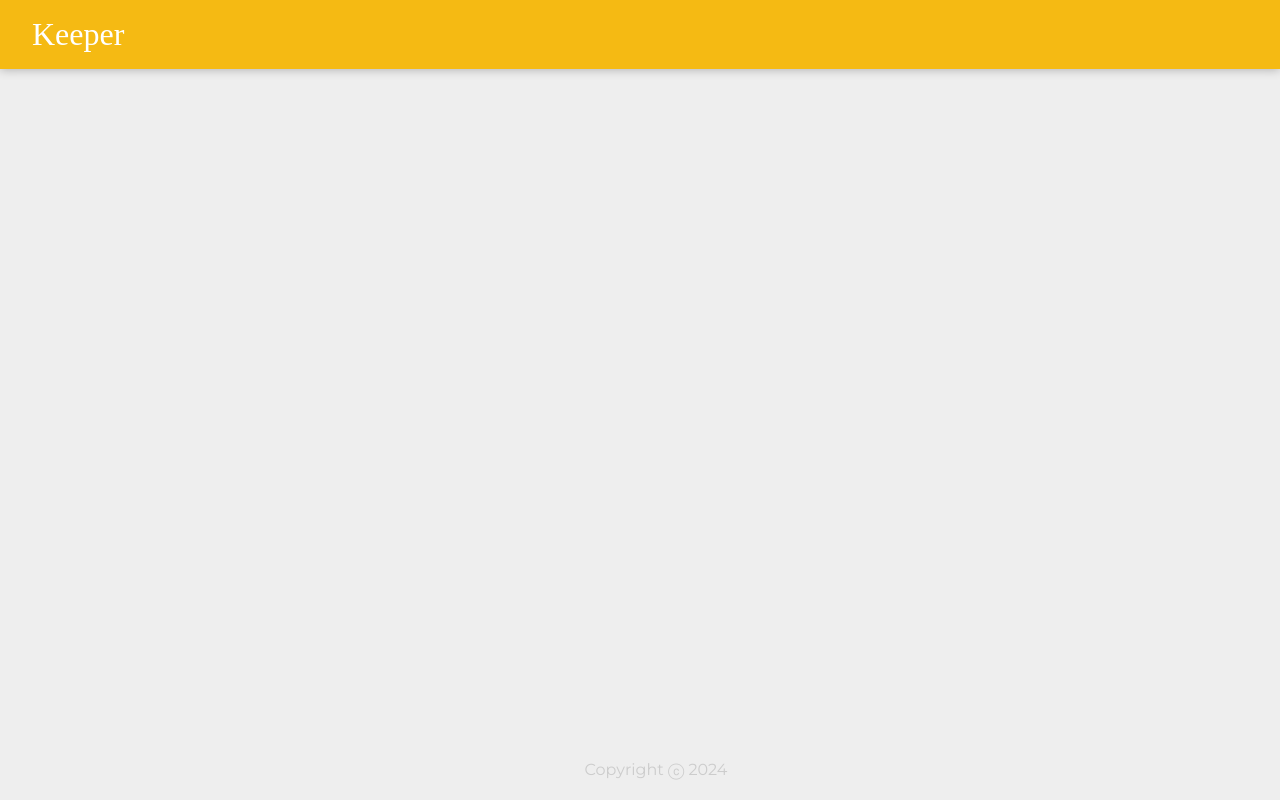
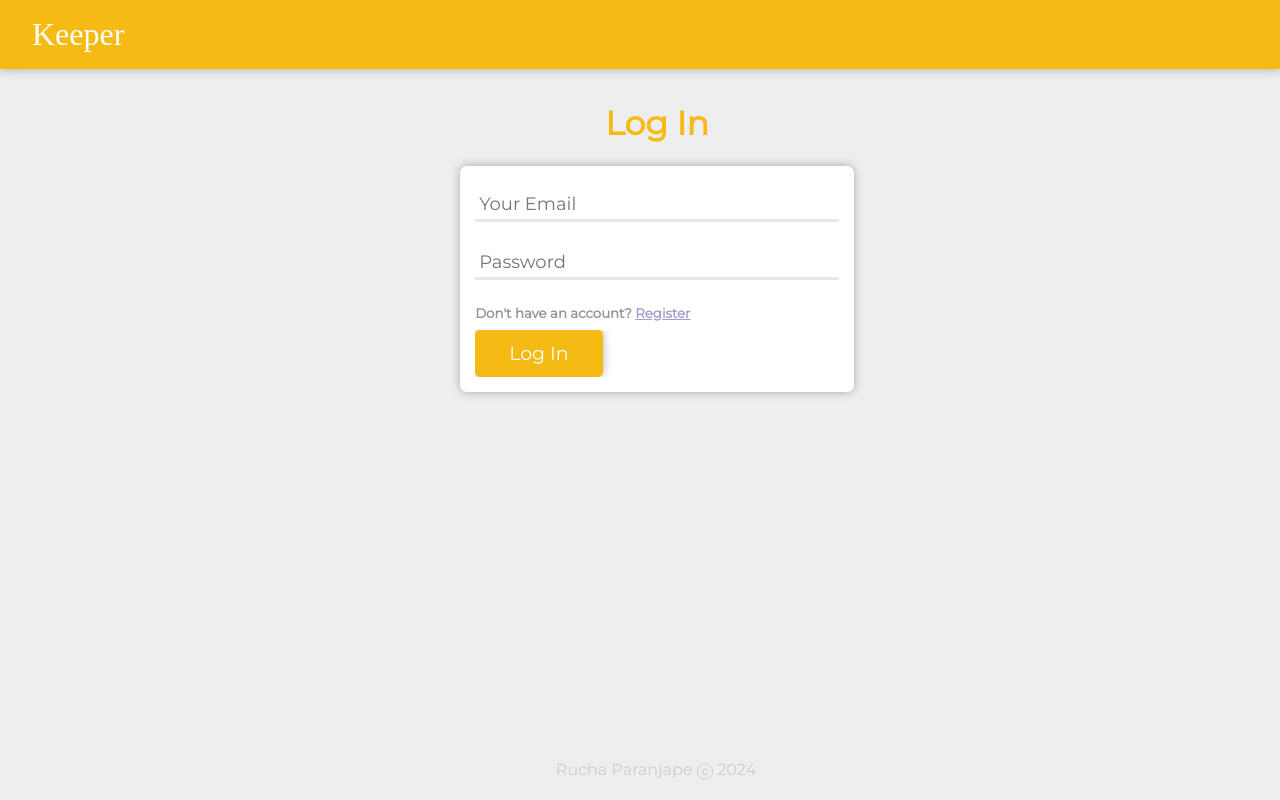
Before and after one commit to OnlyOnRucha/Keeper, a React (Vite) app in the folder client/: page /log-in in a window 1280 px wide. Built offline with nearby package versions, Linux system fonts and the light colour scheme; a web font is replaced by a local one.

Commit message:
added login & signup UI

```diff
--- a/client/public/styles.css
+++ b/client/public/styles.css
@@ -211,3 +211,81 @@ form button {
   cursor: pointer;
   outline: none;
 }
+
+
+
+
+
+
+
+
+
+.containersignup{
+  background-color: #eee;
+}
+
+.signup-form{
+  color: #222;
+  overflow: hidden;
+  margin-left: 75px;
+  margin-top: 27px;
+  margin-right: 75px;
+  padding-left: 34px;
+}
+
+.form-title{
+  line-height: 1.66;
+  margin: 0;
+  padding: 0;
+  font-weight: bold;
+  color: #f5ba13;
+  font-size: 33px;
+  text-align: center;
+}
+
+#register-form{
+  box-shadow: 0 0 10px 0 rgba(0, 0, 0, 0.3);
+  margin: 15px auto 20px auto;
+  color: #222;
+  width: 37%;
+  padding: 15px;
+  padding-top: 23px;
+}
+
+.form-group{
+  border-bottom: solid #2222221a;
+  font-size: 15px;
+  color: #222;
+  /* position: relative; */
+  margin-bottom: 25px;
+  overflow: hidden;
+  }
+
+.form-button{
+  color: #222;
+  overflow: hidden;
+  margin-bottom: 0;
+}
+
+.form-submit{
+  text-decoration: none;
+  box-shadow: 0 0 10px 0 rgba(0, 0, 0, 0.3);
+  display: inline-block;
+  background: #f5ba13;
+  color: #fff;
+  border-bottom: none;
+  width: auto;
+  padding: 12px 34px;
+  border-radius: 5px;
+  font-size: 19px;
+  cursor: pointer;
+}
+
+.linktologin{
+  color: #2222227d;
+  padding-bottom: 9px;
+}
+
+.linktologin a{
+  color: #00007660;
+}
--- a/client/src/components/App.jsx
+++ b/client/src/components/App.jsx
@@ -1,5 +1,4 @@
-import React, {useState} from 'react';
-import { BrowserRouter, Link, Route, Routes} from 'react-router-dom';
+import { BrowserRouter, Route, Routes} from 'react-router-dom';
 import Header from "./Header";
 import Footer from "./Footer";
 
@@ -7,20 +6,22 @@ import Footer from "./Footer";
 import Update from './Update';
 import Read from './Read';
 import Create from './Create';
+import SignUp from './SignUp';
+import LogIn from './LogIn';
 
 function App() {
   return (
     <div>
       <BrowserRouter >
         <Header />
-
         <Footer />
 
         <Routes>
-          <Route path="/" element={<Create />}/>
-          <Route path="/update-note/:id" element={<Update />}/>
-          <Route path="/read-note" element={<Read />}/>
-
+        <Route path="/sign-up" element={<SignUp />}/>
+        <Route path="/log-in" element={<LogIn />}/>
+        <Route path="/" element={<Create />}/>
+        <Route path="/update-note/:id" element={<Update />}/>
+        <Route path="/read-note" element={<Read />}/>
         </Routes>
       </BrowserRouter>
     </div>
--- a/client/src/components/Footer.jsx
+++ b/client/src/components/Footer.jsx
@@ -4,7 +4,7 @@ function Footer() {
   const year = new Date().getFullYear();
   return (
     <footer>
-      <p>Copyright ⓒ {year}</p>
+      <p>Rucha Paranjape ⓒ {year}</p>
     </footer>
   );
 }
--- /dev/null
+++ b/client/src/components/LogIn.jsx
@@ -0,0 +1,27 @@
+import React from "react";
+import {Link} from 'react-router-dom';
+
+const LogIn = () => {
+
+    return (
+      <div className="containersignup">
+        <div className="signup-form">
+            <h2 className="form-title">Log In</h2>
+            <form method="POST" className="register-form" id="register-form">
+            <div className="form-group">
+                <input type="email" name="email" id="email" placeholder="Your Email" fdprocessedid="h9r5bi" />
+            </div>
+            <div className="form-group">
+                <input type="password" name="pass" id="pass" placeholder="Password" fdprocessedid="11elyr" />
+            </div>
+            <h5 className="linktologin"> Don't have an account? <Link to="/sign-up">Register</Link></h5>
+            <div className=" form-button">
+                <input type="submit" name="signup" id="signup" className="form-submit" value="Log In" fdprocessedid="5j2use" />
+            </div>
+            </form>
+        </div>
+      </div>
+    );
+  }
+
+  export default LogIn;
--- /dev/null
+++ b/client/src/components/SignUp.jsx
@@ -0,0 +1,30 @@
+import React from "react";
+import {Link} from 'react-router-dom';
+
+const SignUp = () => {
+
+    return (
+      <div className="containersignup">
+        <div className="signup-form">
+            <h2 className="form-title">Sign up</h2>
+            <form method="POST" className="register-form" id="register-form">
+                <div className="form-group">
+                    <input type="text" name="name" id="name" placeholder="Your Name" fdprocessedid="abv31p" />
+                </div>
+                <div className="form-group">
+                    <input type="email" name="email" id="email" placeholder="Your Email" fdprocessedid="h9r5bi" />
+                </div>
+                <div className="form-group">
+                    <input type="password" name="pass" id="pass" placeholder="Password" fdprocessedid="11elyr" />
+                </div>
+                <h5 className="linktologin"> Already have an account? <Link to="/log-in">Log In</Link></h5>
+                <div className=" form-button">
+                    <Link type="submit" name="signup" id="signup" className="form-submit" value="Register" fdprocessedid="5j2use">Register</ Link >
+                </div>
+            </form>
+        </div>
+      </div>
+    );
+  }
+
+  export default SignUp;
```
